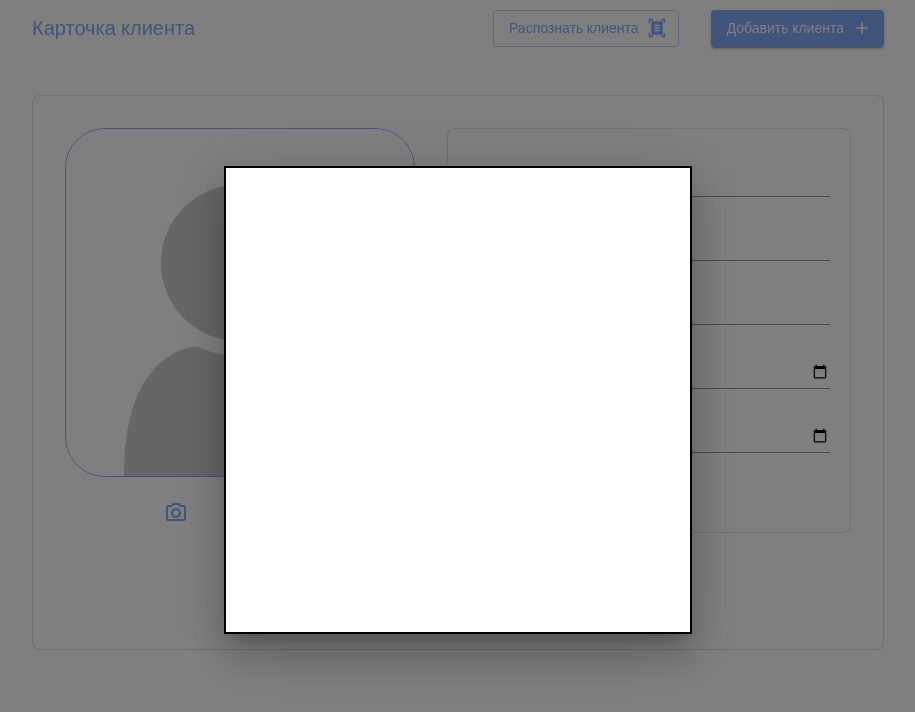
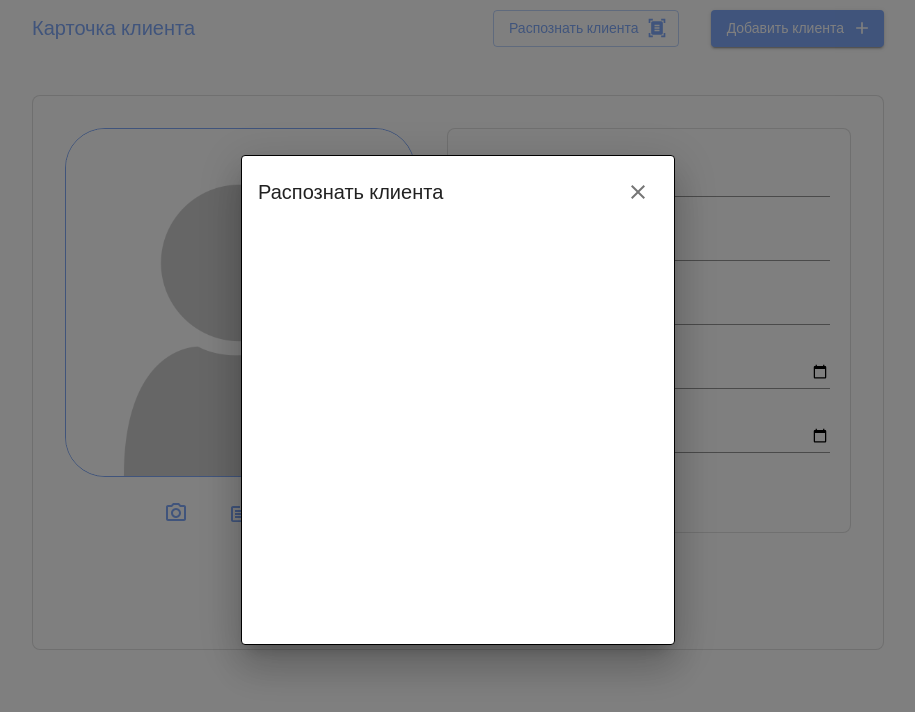
Before and after one commit to IlimKUSH/Port, a React (Create React App) app: page / in a window 1280 px wide. Both pictures are taken after a click on the button "Распознать клиента". Shown: the top 712 px of the page, without its empty margins (182-1097 px from the left). Built offline with nearby package versions, Linux system fonts and the light colour scheme; no server answers.

Commit message:
add: passport check by photo

```diff
--- a/package.json
+++ b/package.json
@@ -18,7 +18,8 @@
     "react-scripts": "5.0.1",
     "react-webcam": "^7.2.0",
     "web-vitals": "^2.1.4",
-    "yup": "^1.4.0"
+    "yup": "^1.4.0",
+    "zustand": "^4.5.2"
   },
   "scripts": {
     "start": "react-scripts start",
--- a/src/components/ui/avatar-section/avatar.js
+++ b/src/components/ui/avatar-section/avatar.js
@@ -8,6 +8,8 @@ import CameraAltOutlinedIcon from '@mui/icons-material/CameraAltOutlined';
 import PostAddOutlinedIcon from "@mui/icons-material/PostAddOutlined";
 import DeleteOutlineIcon from "@mui/icons-material/DeleteOutline";
 import CloseOutlinedIcon from '@mui/icons-material/CloseOutlined';
+
+import PassportCapture from "../passport-capture/passport-capure";
 
 import Avatar from "../../../assets/images/avatar.png"
 
@@ -80,11 +82,12 @@ const AvatarSection = () => {
                             {isCameraOpen ? <CloseOutlinedIcon color="primary" fontSize="unset" /> : <CameraAltOutlinedIcon color="primary" fontSize="unset" />}
                         </IconButton>
                     </Tooltip>
-                    <Tooltip title="Проверка по паспорту">
-                        <IconButton>
-                            <PostAddOutlinedIcon color="primary" fontSize="unset" />
-                        </IconButton>
-                    </Tooltip>
+                    {/*<Tooltip title="Проверка по паспорту">*/}
+                    {/*    <IconButton>*/}
+                    {/*        <PostAddOutlinedIcon color="primary" fontSize="unset" />*/}
+                    {/*    </IconButton>*/}
+                    {/*</Tooltip>*/}
+                    <PassportCapture />
                     <Tooltip title="Удалить фото">
                         <IconButton onClick={handleDeletePhoto}>
                             <DeleteOutlineIcon color="primary" fontSize="unset" />
--- a/src/components/ui/camera/camera.js
+++ b/src/components/ui/camera/camera.js
@@ -33,8 +33,6 @@ const CameraButton = () => {
         tracks.forEach(track => track.stop());
     };
 
-    console.log(photo)
-
     return (
         <div>
             <IconButton onClick={handleOpenCamera}>
--- /dev/null
+++ b/src/components/ui/passport-capture/passport-capure.js
@@ -0,0 +1,130 @@
+import {useRef, useState} from "react";
+import Box from "@mui/material/Box";
+import Stack from "@mui/material/Stack";
+import Tooltip from "@mui/material/Tooltip";
+import IconButton from "@mui/material/IconButton";
+
+import CameraAltOutlinedIcon from '@mui/icons-material/CameraAltOutlined';
+import PostAddOutlinedIcon from "@mui/icons-material/PostAddOutlined";
+import CloseOutlinedIcon from '@mui/icons-material/CloseOutlined';
+
+import Avatar from "../../../assets/images/avatar.png"
+import Typography from "@mui/material/Typography";
+import Modal from "@mui/material/Modal";
+
+const modalStyles = {
+    position: 'absolute',
+    top: '50%',
+    left: '50%',
+    transform: 'translate(-50%, -50%)',
+    bgcolor: 'background.paper',
+    border: '1px solid #000',
+    boxShadow: 24,
+    borderRadius: 1,
+    p: 2,
+}
+
+const PassportCapture = () => {
+    const [isCameraOpen, setIsCameraOpen] = useState(false);
+    const [open, setOpen] = useState(false);
+    const [photo, setPhoto] = useState(null);
+
+    const videoRef = useRef(null);
+    const canvasRef = useRef(null);
+
+    const handleOpenCamera = async () => {
+        setIsCameraOpen(!isCameraOpen);
+        handleOpenModal()
+        try {
+            const stream = await navigator.mediaDevices.getUserMedia({ video: true });
+            videoRef.current.srcObject = stream;
+        } catch (error) {
+            console.error("Error accessing the camera: ", error);
+        }
+    };
+
+    const handleCapturePhoto = () => {
+        const context = canvasRef.current.getContext('2d');
+        context.drawImage(videoRef.current, 0, 0, canvasRef.current.width, canvasRef.current.height);
+        const imageData = canvasRef.current.toDataURL('image/png');
+        console.log(imageData)
+        handleSendPhoto(imageData)
+        setPhoto(imageData);
+        setIsCameraOpen(false);
+
+        // Stop the video stream
+        const stream = videoRef.current.srcObject;
+        const tracks = stream.getTracks();
+        tracks.forEach(track => track.stop());
+    };
+
+    const handleOpenModal = () => {
+        setOpen(true)
+    }
+
+    const handleCloseModal = () => {
+        setOpen(false)
+    }
+
+    const handleSendPhoto = async (base64) => {
+        await fetch("https://narynport.brisklyminds.com/ndp/ws/files/upload", {
+            method: 'POST',
+            headers: {
+                'Content-Type': 'application/json',
+                "Authorization": "Basic YWRtaW46QWRtaW4yMDI0",
+            },
+            body: base64
+        })
+    }
+
+
+    return (
+        <Box>
+            <Tooltip title="Проверка по паспорту">
+                <IconButton onClick={handleOpenCamera}>
+                    <PostAddOutlinedIcon color="primary" fontSize="unset" />
+                </IconButton>
+            </Tooltip>
+
+            <Modal
+                open={open}
+                onClose={handleCloseModal}
+            >
+                <Box sx={modalStyles}>
+                    <Stack direction="column" gap={2} sx={{
+                        width: { xs: "320px", md: "400px" },
+                    }}>
+                        <Stack direction="row" alignItems="center" justifyContent="space-between">
+                            <Typography variant="h6">
+                                Проверка по паспорту
+                            </Typography>
+                            <IconButton onClick={handleCloseModal}>
+                                <CloseOutlinedIcon />
+                            </IconButton>
+                        </Stack>
+                        {isCameraOpen ? (
+                            <Stack direction="column" alignItems="center">
+                                <Box component="video" ref={videoRef} autoPlay style={{display: 'block',border: "1px solid #80A9F8", width: "100%", maxHeight: "370px", borderRadius: 40}}></Box>
+                                <IconButton onClick={handleCapturePhoto}>
+                                    <CameraAltOutlinedIcon color="primary" fontSize="large" />
+                                </IconButton>
+                            </Stack>
+                        ) : <Box component="img" src={photo}
+                                 sx={{
+                                     border: "1px solid #80A9F8",
+                                     borderRadius: 10,
+                                     maxWidth: "100%",
+                                     maxHeight: {md: "370px", xs: "300px"}
+                                 }} />
+                        }
+                    </Stack>
+                </Box>
+            </Modal>
+
+            {/* Hidden canvas element used for capturing the photo */}
+            <canvas ref={canvasRef} style={{display: 'none'}} width="640" height="480"></canvas>
+        </Box>
+    );
+};
+
+export default PassportCapture;
--- a/src/components/ui/record-section/record-section.js
+++ b/src/components/ui/record-section/record-section.js
@@ -6,6 +6,21 @@ import DocumentScannerIcon from "@mui/icons-material/DocumentScanner";
 import Button from "@mui/material/Button";
 import CircularProgress from "@mui/material/CircularProgress";
 import Typography from "@mui/material/Typography";
+import IconButton from "@mui/material/IconButton";
+import CloseOutlinedIcon from "@mui/icons-material/CloseOutlined";
+import Stack from "@mui/material/Stack";
+
+const modalStyles = {
+    position: 'absolute',
+    top: '50%',
+    left: '50%',
+    transform: 'translate(-50%, -50%)',
+    bgcolor: 'background.paper',
+    border: '1px solid #000',
+    boxShadow: 24,
+    borderRadius: 1,
+    p: 2,
+}
 
 const RecordSection = () => {
     const [open, setOpen] = useState(false);
@@ -71,16 +86,16 @@ const RecordSection = () => {
                 open={open}
                 onClose={handleCloseModal}
             >
-                <Box sx={{
-                    position: 'absolute',
-                    top: '50%',
-                    left: '50%',
-                    transform: 'translate(-50%, -50%)',
-                    bgcolor: 'background.paper',
-                    border: '2px solid #000',
-                    boxShadow: 24,
-                    p: 4,
-                }}>
+                <Box sx={modalStyles}>
+                    <Stack direction="column" gap={2}>
+                        <Stack direction="row" alignItems="center" justifyContent="space-between">
+                            <Typography variant="h6">
+                                Распознать клиента
+                            </Typography>
+                            <IconButton onClick={handleCloseModal}>
+                                <CloseOutlinedIcon />
+                            </IconButton>
+                        </Stack>
                         <Box sx={{
                             position: "relative",
                             width: { xs: "320px", md: "400px" },
@@ -135,6 +150,7 @@ const RecordSection = () => {
                                 </Box>
                             )}
                         </Box>
+                    </Stack>
                 </Box>
             </Modal>
         </>
```
Also changed, not shown: 1 other file (tests, documents, lock files or other folders). Lines whose indentation alone changed are shown as unchanged.
